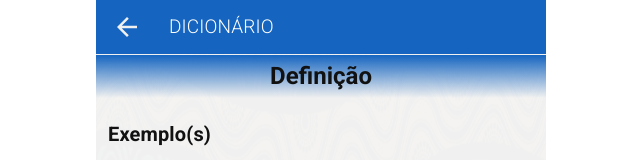
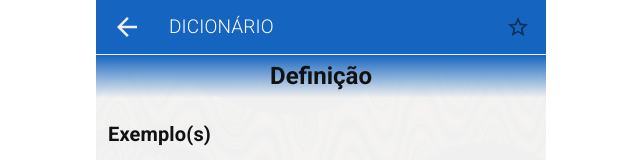
Before and after one commit to Francisco-Fetapi/portuguese-umbundo-dictionary, a React (Vite) app: page /palavra/1 in a window 1280 px wide. Shown: the top 160 px of the page, without its empty margins (319-959 px from the left). Built offline with nearby package versions, Linux system fonts and the light colour scheme.

Commit message:
fix: list word in dictionary

```diff
--- a/src/components/PageHeader.tsx
+++ b/src/components/PageHeader.tsx
@@ -6,12 +6,14 @@ interface PageHeaderProps {
   children: React.ReactNode;
   pageName: string;
   noInitialMargin?: boolean;
+  secondaryAction?: React.ReactNode;
 }
 
 export default function PageHeader({
   children,
   pageName,
   noInitialMargin,
+  secondaryAction,
 }: PageHeaderProps) {
   return (
     <PageHeaderContainer>
@@ -52,6 +54,8 @@ export default function PageHeader({
               {pageName.toUpperCase()}
             </Text>
           </Stack>
+
+          {secondaryAction}
         </Stack>
       </Box>
       <Box
--- a/src/components/WordList.tsx
+++ b/src/components/WordList.tsx
@@ -13,7 +13,7 @@ export default function WordList({ words, emptyMessage }: WordListProps) {
   return (
     <div>
       <List>
-        {words.length === 0 ? (
+        {words?.length === 0 ? (
           <Text color="gray" align="center">
             {emptyMessage || "De momento não há nada aqui."}
           </Text>
--- a/src/pages/Word.tsx
+++ b/src/pages/Word.tsx
@@ -1,21 +1,55 @@
 import PageHeader from "../components/PageHeader";
 import { useParams } from "react-router-dom";
-import { Box, Stack } from "@mui/material";
+import { Box, IconButton, Stack } from "@mui/material";
 import { Text } from "../styles/General";
 import useDatabase from "../hooks/useDatabase";
+import { MdStar, MdStarOutline } from "react-icons/md";
+import { selectFavorites } from "../store/App.selectors";
+import { useDispatch, useSelector } from "react-redux";
+import {
+  addItemOnFavorites,
+  addItemOnHistory,
+  removeItemFromFavorites,
+} from "../store/App.store";
+import { useEffect } from "react";
 
 export default function Word() {
   const params = useParams();
   const { getWord } = useDatabase();
+  const dispatch = useDispatch();
+  const favorites = useSelector(selectFavorites);
   const word = getWord(params.word!);
   let wordClass = word?.class || "";
   if (wordClass) {
     wordClass += ". - ";
   }
+  const isFavorited = favorites.some((item) => item.pt === word?.pt);
 
-  console.log(word);
+  function handleToggleFavorite() {
+    if (isFavorited) {
+      dispatch(removeItemFromFavorites(word!));
+      return;
+    }
+    dispatch(addItemOnFavorites(word!));
+  }
+
+  useEffect(() => {
+    if (word) {
+      dispatch(addItemOnHistory(word!));
+    }
+  }, []);
+
   return (
-    <PageHeader pageName="Dicionário" noInitialMargin>
+    <PageHeader
+      pageName="Dicionário"
+      noInitialMargin
+      secondaryAction={
+        <FavoriteArea
+          isFavorited={isFavorited}
+          handleToggle={handleToggleFavorite}
+        />
+      }
+    >
       <Box>
         <Box
           sx={(theme) => ({
@@ -86,3 +120,18 @@ export default function Word() {
     </PageHeader>
   );
 }
+
+interface FavoriteAreaProps {
+  isFavorited: boolean;
+  handleToggle: () => void;
+}
+
+function FavoriteArea({ isFavorited, handleToggle }: FavoriteAreaProps) {
+  return (
+    <div>
+      <IconButton onClick={handleToggle}>
+        {isFavorited ? <MdStar /> : <MdStarOutline />}
+      </IconButton>
+    </div>
+  );
+}
```
